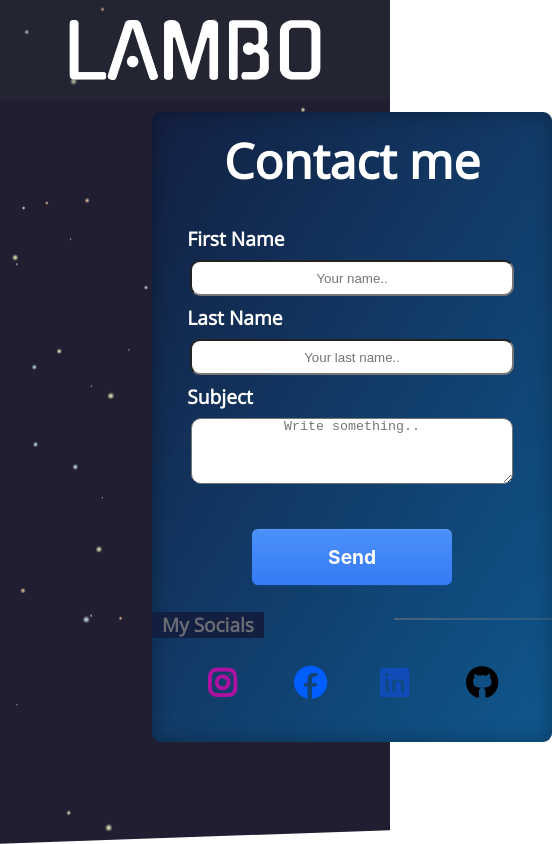
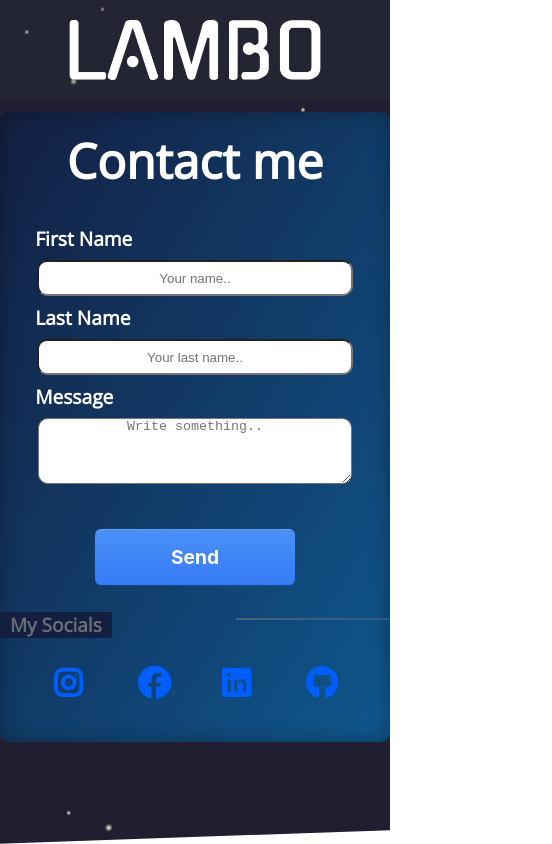
Before and after one commit to Lamboserker/portfolio, a website: page contact.html in a window 390 px wide. Shown: the whole page, 552 px wide, since content can reach past the window. Drawn offline with nearby package versions, Linux system fonts and the light colour scheme.

Commit message:
some changes

```diff
--- a/about-me.css
+++ b/about-me.css
@@ -1,4 +1,6 @@
 @import url("./node_modules/bootstrap/dist/css/bootstrap.css");
+
+
 
 /*Skill-Section*/
 
@@ -103,15 +105,3 @@
   background-color: #00ff00;
   border-color: #00ff00;
 }
-
-
-.header {
-  width: 100%;
-  height: 220%;
-  position: absolute;
-  top: 0;
-  left: 0;
-  bottom: 0;
-  right: 0;
-
-}
--- a/contact.css
+++ b/contact.css
@@ -6,10 +6,10 @@
 }
 
 body {
-  width: 100vw;
-  height: 100vh;
+
   font-family: "Open Sans", sans-serif;
   color: white;
+  position: relative;
 }
 
 header {
@@ -51,7 +51,6 @@ nav ul li a.active {
 }
 
 .container {
-  /* Created with https://www.css-gradient.com */
   background: #131f41;
   background: -webkit-linear-gradient(top left, #131f41, #1994f2);
   background: -moz-linear-gradient(top left, #131f41, #05355a);
@@ -69,6 +68,22 @@ nav ul li a.active {
   z-index: 1;
   overflow: hidden;
 }
+
+@media (max-width: 701px) {
+  .container {
+    width: 100%;
+    height: 630px;
+    position: absolute;
+    top: 10;
+    left: 0;
+    display: flex;
+    flex-direction: column;
+    align-items: center;
+    z-index: 1;
+    overflow: hidden;
+  }
+}
+
 
 .head {
   margin-top: 1rem;
--- a/contact.html
+++ b/contact.html
@@ -6,23 +6,26 @@
     <meta name="viewport" content="width=device-width, initial-scale=1.0" />
     <title>Document</title>
     <link rel="stylesheet" href="contact.css" />
-    <script src="https://kit.fontawesome.com/71df581bd8.js" crossorigin="anonymous"></script>
+    <script
+      src="https://kit.fontawesome.com/71df581bd8.js"
+      crossorigin="anonymous"
+    ></script>
   </head>
-  <body>
+  <body class="finisher-header" style="height: 100vh;">
 
-     <!--Background-->
 
-     <div class="header finisher-header" style="width: 100%; height: 100%; position: absolute; top: 0; left: 0; bottom: 0; right: 0;">
+
+
       <!--Navbar-->
-<div class="navbar">
+
         <header>
           <nav>
-      <a class="logo" href="/index.html"><img src="/image/png/logo-no-background.png" alt="Logo"></a>
-
+            <a class="logo" href="/index.html"
+              ><img src="/image/png/logo-no-background.png" alt="Logo"
+            /></a>
           </nav>
         </header>
-</div>
-    </div>
+
 
 
     <!--Contact Me-->
@@ -51,7 +54,7 @@
             style="width: 80%; height: 2rem"
           />
 
-          <label for="subject">Subject</label>
+          <label for="subject">Message</label>
 
           <textarea
             id="subject"
@@ -66,15 +69,20 @@
         <span>My Socials</span>
       </div>
       <div class="icons">
-
         <a href="https://www.instagram.com/blcklmb96/" target="_blank"
-          ><i class="fa-brands fa-instagram fa-2xl" style="color: #af12a2;"></i></a>
+          ><i class="fa-brands fa-instagram fa-2xl" style="color: #005eff"></i
+        ></a>
         <a href="https://www.facebook.com/lukas.lamberz" target="_blank"
-          ><i class="fa-brands fa-facebook fa-2xl" style="color: #005eff;"></i></a>
-        <a href="https://www.linkedin.com/in/lukas-oliver-lamberz-206b30262/" target="_blank"
-          ><i class="fa-brands fa-linkedin fa-2xl" style="color: #0f4cb7;"></i></a>
+          ><i class="fa-brands fa-facebook fa-2xl" style="color: #005eff"></i
+        ></a>
+        <a
+          href="https://www.linkedin.com/in/lukas-oliver-lamberz-206b30262/"
+          target="_blank"
+          ><i class="fa-brands fa-linkedin fa-2xl" style="color: #005eff"></i
+        ></a>
         <a href="https://github.com/Lamboserker" target="_blank"
-          ><i class="fa-brands fa-github fa-2xl" style="color: #000000;"></i></a>
+          ><i class="fa-brands fa-github fa-2xl" style="color: #005eff"></i
+        ></a>
       </div>
     </div>
 
@@ -82,44 +90,34 @@
     <script src="finisher-header.es5.min.js" type="text/javascript"></script>
     <script type="text/javascript">
       new FinisherHeader({
-        "count": 100,
-        "size": {
-          "min": 2,
-          "max": 8,
-          "pulse": 0
+        count: 100,
+        size: {
+          min: 2,
+          max: 8,
+          pulse: 0,
         },
-        "speed": {
-          "x": {
-            "min": 0,
-            "max": 0.4
+        speed: {
+          x: {
+            min: 0,
+            max: 0.4,
           },
-          "y": {
-            "min": 0,
-            "max": 0.6
-          }
+          y: {
+            min: 0,
+            max: 0.6,
           },
-        "colors": {
-          "background": "#201e30",
-          "particles": [
-            "#fbfcca",
-            "#d7f3fe",
-            "#ffd0a7"
-          ]
         },
-        "blending": "overlay",
-        "opacity": {
-          "center": 1,
-          "edge": 0
+        colors: {
+          background: "#201e30",
+          particles: ["#fbfcca", "#d7f3fe", "#ffd0a7"],
         },
-        "skew": -2,
-        "shapes": [
-          "c"
-        ]
+        blending: "overlay",
+        opacity: {
+          center: 1,
+          edge: 0,
+        },
+        skew: -2,
+        shapes: ["c"],
       });
     </script>
-
-
-
-
   </body>
 </html>
--- a/index.css
+++ b/index.css
@@ -1,4 +1,2 @@
 @import url("./node_modules/bootstrap/dist/css/bootstrap.css");
-@import url("/header.css");
 @import url("/main.css");
-@import url("/footer.css");
--- a/main.css
+++ b/main.css
@@ -3,3 +3,24 @@
   padding: 0;
   margin: 0;
 }
+body{
+  overflow: hidden;
+}
+
+.ml4 {
+  position: relative;
+  font-weight: 900;
+  font-size: 4.5em;
+
+}
+.ml4 .letters {
+  position: absolute;
+  margin: auto;
+  left: 50%;
+  top: 1.3em;
+  right: 0;
+  opacity: 0;
+  color: black;
+  text-shadow: 1px 1px 2px rgb(126, 116, 243);
+
+}
```
Also changed, not shown: index.html (+85 -12 lines), my-projects.html (+0 -1 lines), über-mich.html (+11 -9 lines), footer.css (deleted), header.css (deleted). Lines whose indentation alone changed are shown as unchanged.
